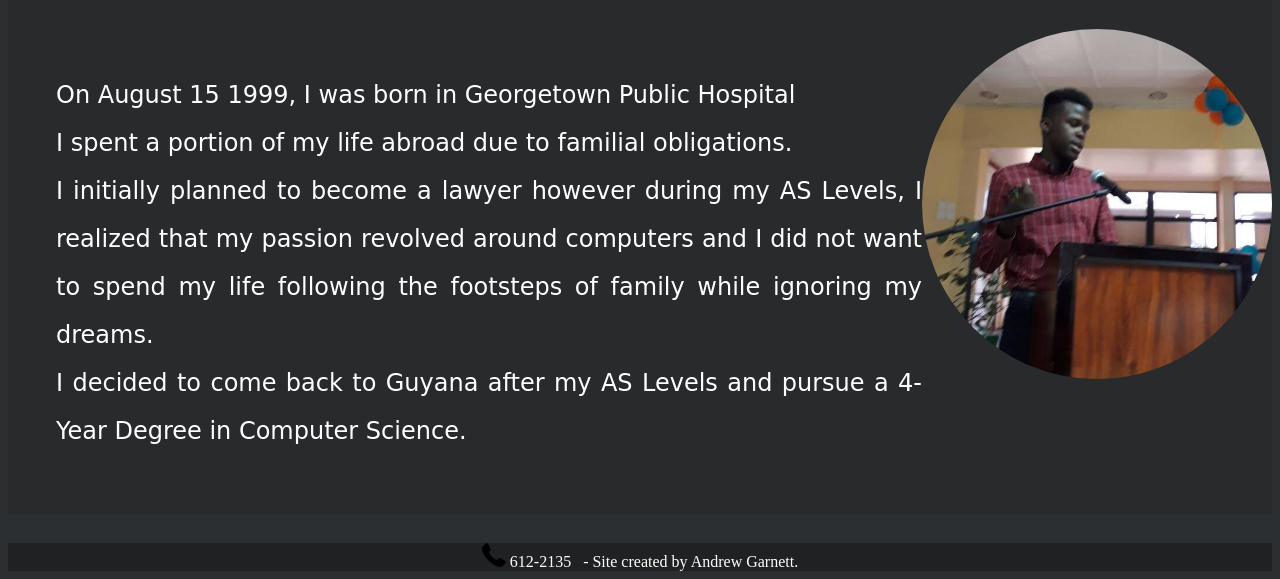
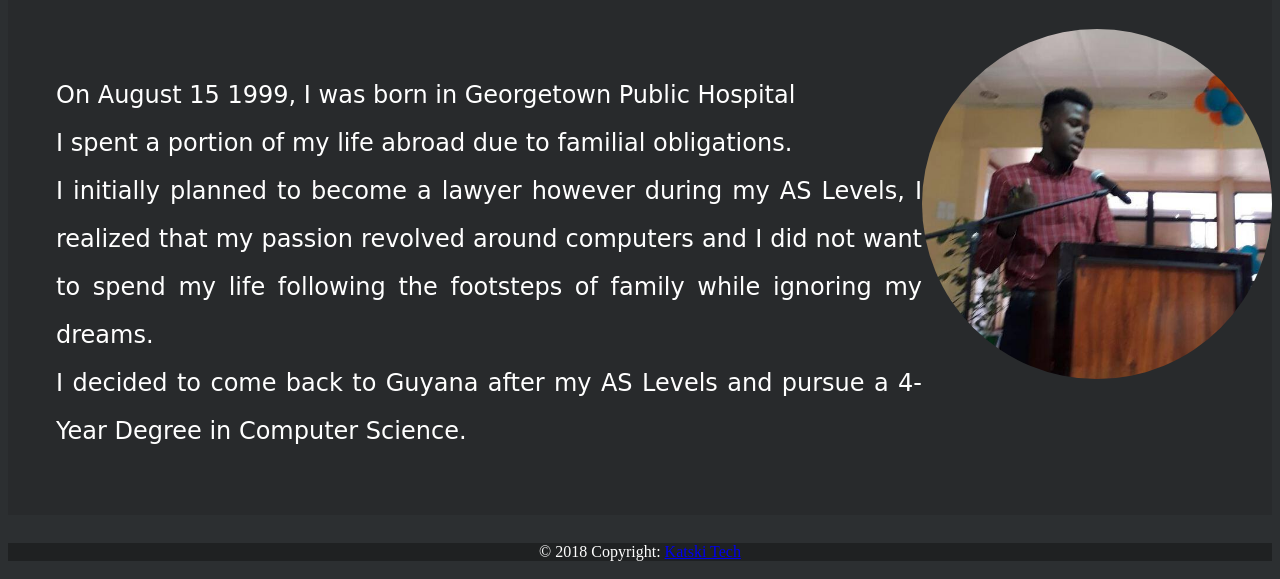
Before and after one commit to backupdrew/AndrewGY.github.io, a plain HTML site: page index.html in a window 1280 px wide. Shown: the part 384-963 px from the top of the page. Drawn offline with Linux system fonts and the light colour scheme; a web font is replaced by a local one.

Commit message:
Update index.html

```diff
--- a/index.html
+++ b/index.html
@@ -36,8 +36,8 @@
 
 
   <footer>
-    <img src="photos/003-technology.png" alt="Phone#"> 612-2135 &nbsp; -
-    Site created by Andrew Garnett.
+        © 2018 Copyright:
+        <a href="mailto:drewkatski@gmail.com?">Katski Tech</a>
   </footer>
 
 </body>
```
